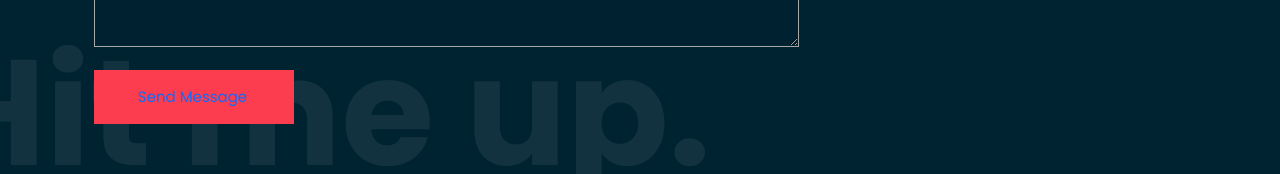
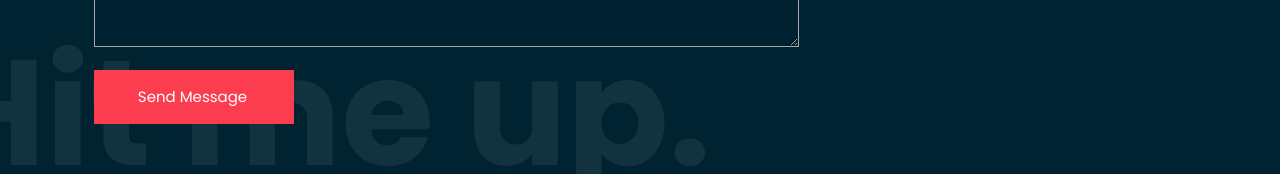
Before and after one commit to IsaacThaJunior/React-portfolio, a React (Create React App) app: page /contact in a window 1280 px wide. Shown: the part 572-746 px from the top of the page. Built offline with nearby package versions, Linux system fonts and the light colour scheme.

Commit message:
made two changes

```diff
--- a/src/components/pages/Contact.js
+++ b/src/components/pages/Contact.js
@@ -63,11 +63,7 @@ function Contact() {
 								</div>
 
 								<button className="defaultBtn mt-3">
-									<a href="mailto: officialisaacjunior@gmail.com">
-										{' '}
-										Send Message
-									</a>
-
+									Send Message
 									<i className="fas fa-angle-right"></i>
 								</button>
 							</form>
```
